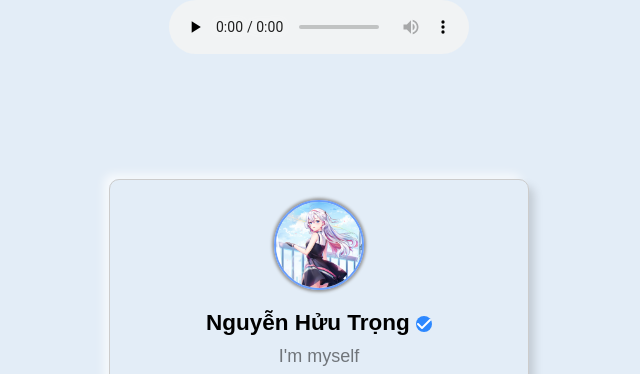
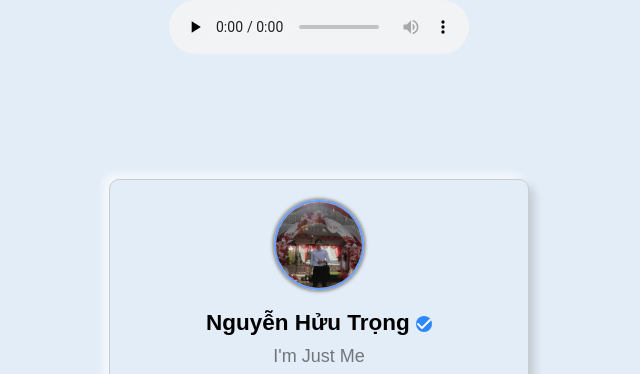
Before and after one commit to tronghk/tronghk.github.io, a plain HTML site: page index.html in a window 1280 px wide. Shown: the top 374 px of the page, without its empty margins (321-961 px from the left). Drawn offline with Linux system fonts and the light colour scheme.

Commit message:
Update index.html

```diff
--- a/index.html
+++ b/index.html
@@ -18,11 +18,11 @@
         </div>
         <div class="background_main">
             <div class="background_main_Avatar">
-                <img src="./assets/fonts/Image/girl_part2.jpg" alt="Avatar">
+                <img src="./assets/fonts/Image/avt.jpg" alt="Avatar">
             </div>
             <div class="background_main_info">
                 <p class="background_main_info_name">Nguyễn Hửu Trọng <i class="fa-solid fa-check"></i></p>
-                <p class="background_main_info_sologan">I'm myself</p>
+                <p class="background_main_info_sologan">I'm Just Me</p>
 
             </div>
             <div class="background_main_contact">
```
